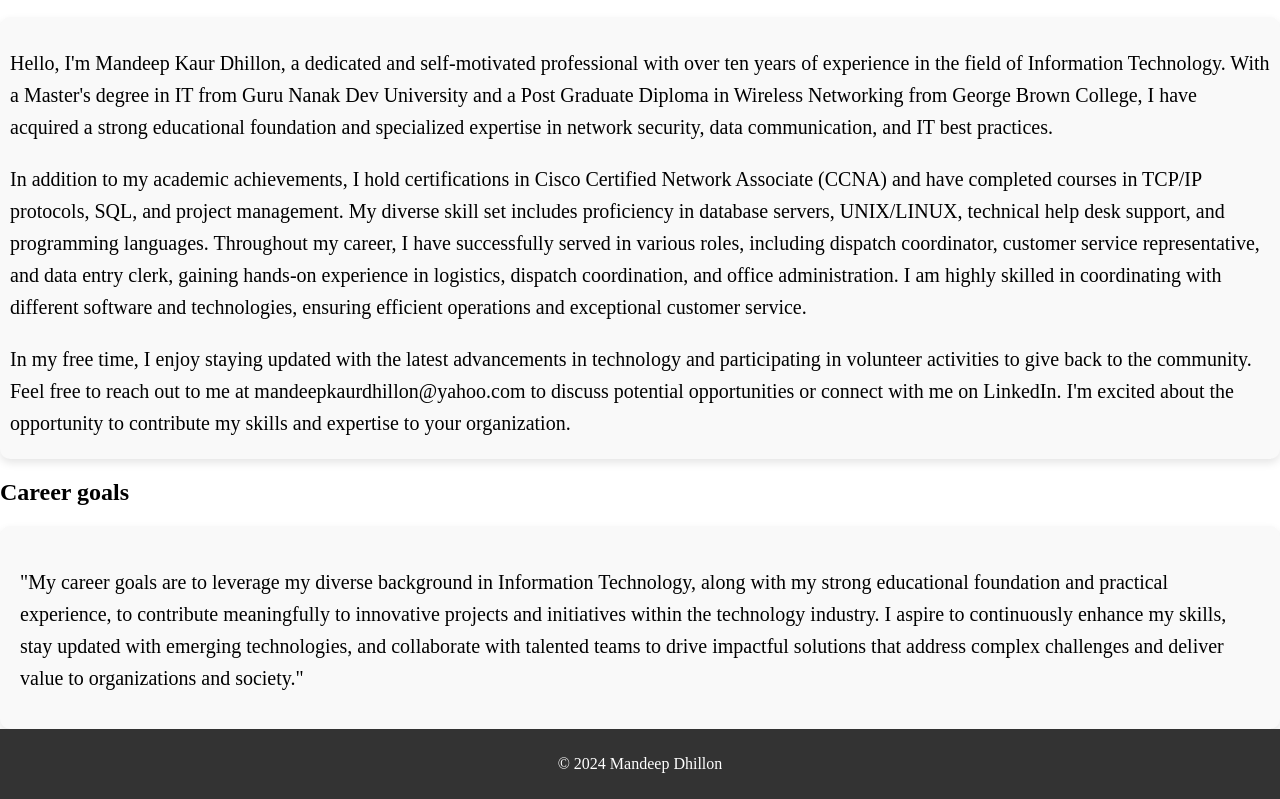
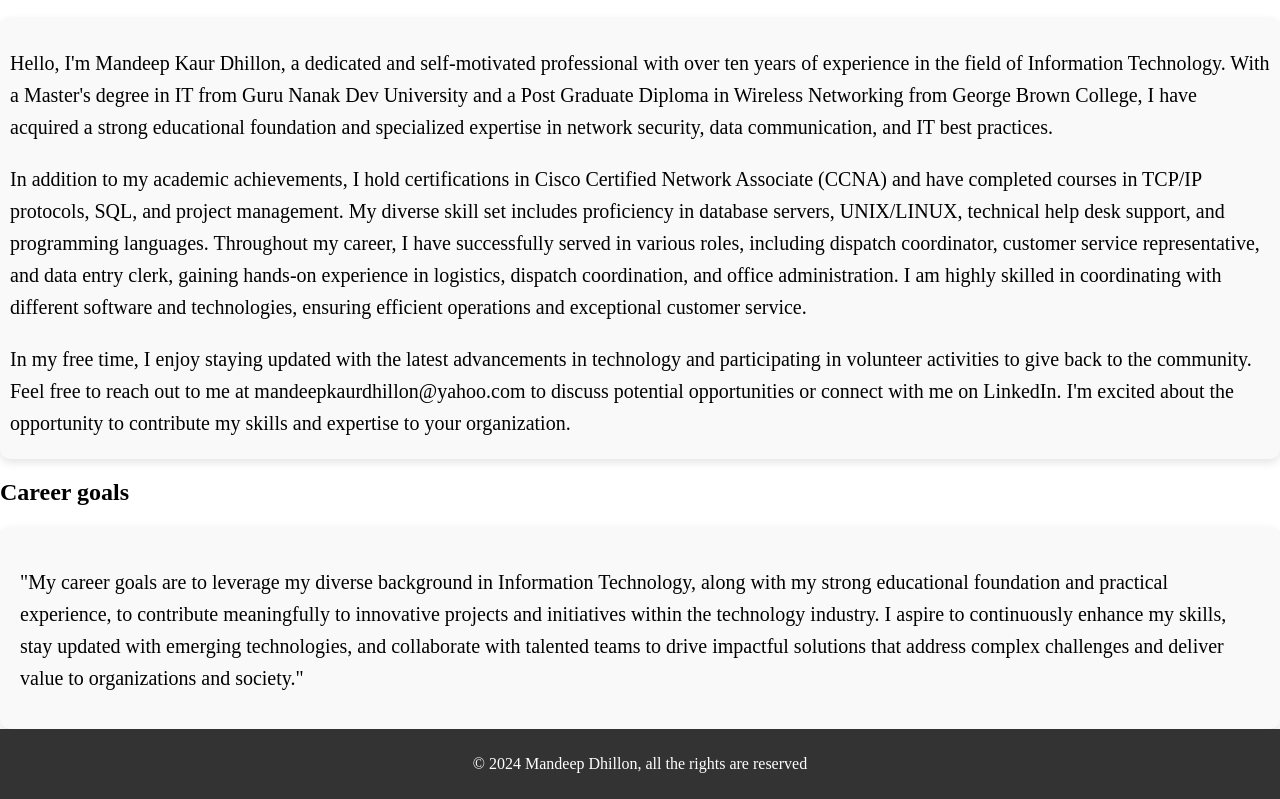
Before and after one commit to Mandeep-Dhillon/Mandeep-Dhillon.github.io, a plain HTML site: page index.html in a window 1280 px wide. Shown: the part 325-1124 px from the top of the page. Drawn offline with Linux system fonts and the light colour scheme.

Commit message:
added footer details

```diff
--- a/index.html
+++ b/index.html
@@ -55,7 +55,7 @@
     </main>
 
     <footer>
-        <p>&copy; 2024 Mandeep Dhillon</p>
+        <p>&copy; 2024 Mandeep Dhillon, all the rights are reserved</p>
     </footer>
 
      <Script src="js/app.js"></Script>
```
